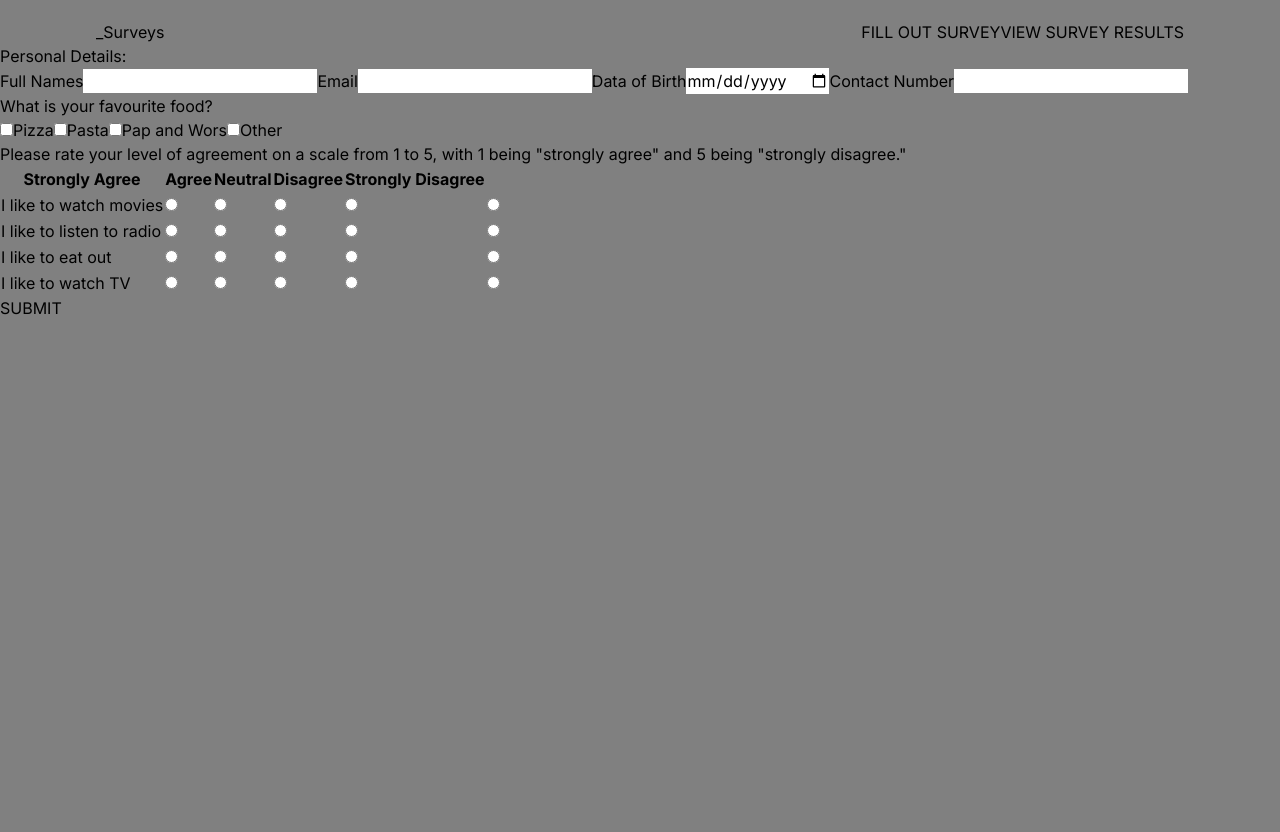
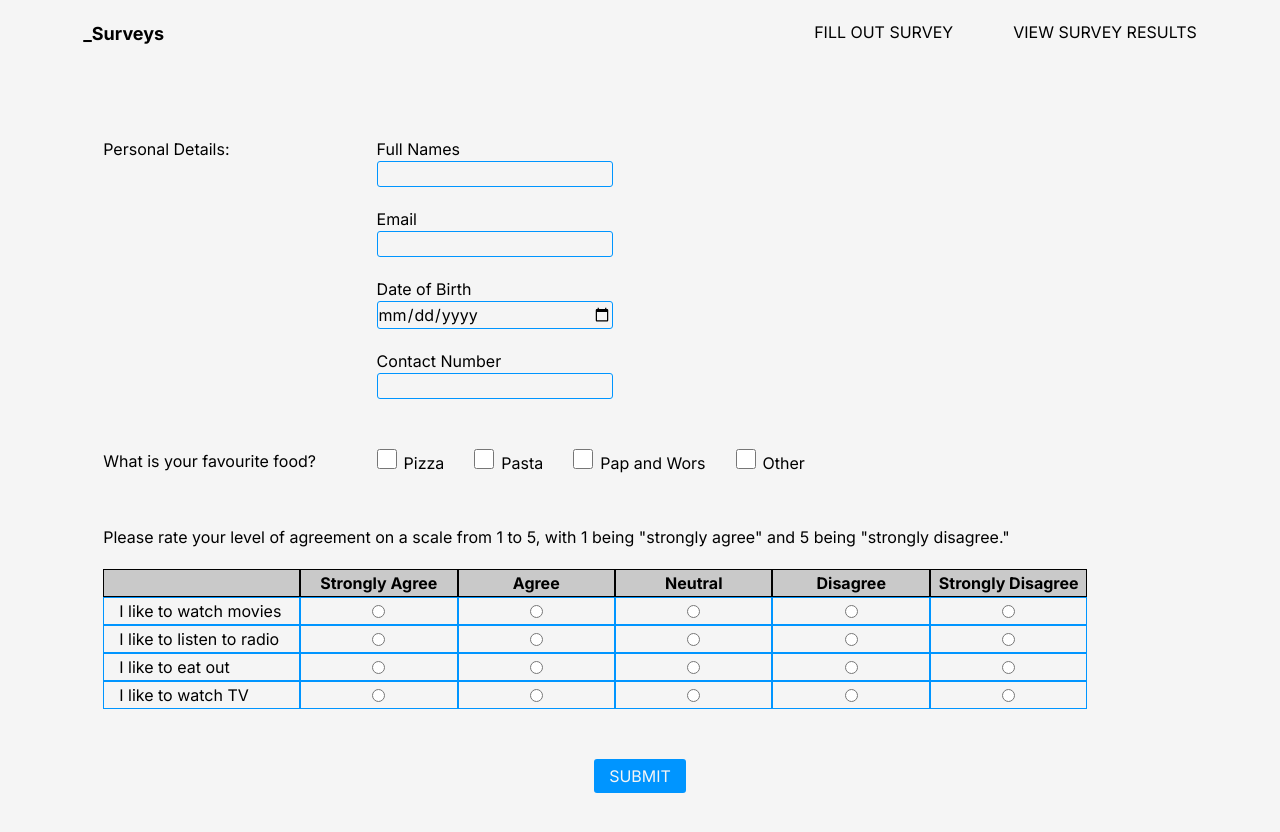
Before and after one commit to thebrain365/surveys-webapp, a Next.js app: page / in a window 1280 px wide. Shown: the top 832 px of the page. Before the commit the page ends 800 px from the top, so only its background shows below. Built offline with nearby package versions, Linux system fonts and the light colour scheme.

Commit message:
Styled the survey form and the survey results page

```diff
--- a/src/app/globals.css
+++ b/src/app/globals.css
@@ -3,13 +3,144 @@
 @tailwind utilities;
 
 body {
-   background-color: grey;
+   width: 87svw;
+   margin: 0 auto;
+   background-color: #f5f5f5;
 }
 
 nav {
-   @apply flex px-24 pt-5;
+   display: flex;
+   margin-bottom: 90px;
+   padding-top: 20px;
+   gap: 60px;
 }
 
 nav h1 {
-   @apply flex-1;
+   flex-grow: 1;
+   font-weight: 700;
+   font-size: large;
 }
+
+form {
+   display: flex;
+   flex-direction: column;
+   gap: 50px;
+}
+
+form section {
+   display: grid;
+   padding-left: 20px;
+   grid-template-columns: 1fr 3fr;
+}
+
+#personal_details div {
+   width: fit-content;
+   display: flex;
+   flex-direction: column;
+   gap: 20px;
+}
+
+#personal_details label {
+   display: flex;
+   flex-direction: column;
+}
+
+#food div {
+   display: flex;
+   gap: 30px;
+}
+
+#ratings {
+   display: flex;
+   flex-direction: column;
+   gap: 20px;
+}
+
+#ratings table {
+   width: 90%;
+   display: grid;
+   grid-template-rows: 1fr 4fr;
+}
+
+#ratings table thead {
+   background-color: #c9c9c9;
+   grid-row: 1 / 2;
+}
+
+#ratings table tbody {
+   grid-row: 2 / 3;
+}
+
+#ratings table td,
+#ratings table th {
+   display: flex;
+   justify-content: center;
+   align-items: center;
+   border: 1px solid #0095ff;
+}
+
+#ratings table th {
+   border: 1px solid black;
+}
+
+#ratings table tr {
+   display: grid;
+   grid-template-columns: 2.5fr repeat(5, 2fr);
+   grid-auto-columns: 1fr;
+}
+
+#ratings table tr .col-1 {
+   grid-column: 1 / 2;
+   justify-content: flex-start;
+   padding-left: 15px;
+}
+
+input[type="text"],
+input[type="date"] {
+   border: 1px solid #0095ff;
+   border-radius: 3px;
+   background-color: #f5f5f5;
+}
+
+button[type="submit"] {
+   background-color: #0095ff;
+   color: #f5f5f5;
+   border-radius: 3px;
+   width: fit-content;
+   margin: 0 auto;
+   margin-bottom: 70px;
+   padding: 5px 15px;
+}
+
+button[type="submit"]:hover {
+   background-color: #0c3552;
+   transform: scale(1.05);
+}
+
+input[type="checkbox"] {
+   width: 20px;
+   height: 20px;
+   margin-right: 7px;
+}
+
+#survey-results h1 {
+   font-size: x-large;
+   font-weight: 600;
+   text-align: center;
+   margin-bottom: 80px;
+}
+
+#survey-results {
+   padding: 0 250px;
+}
+
+#survey-results section {
+   display: grid;
+   grid-template-columns: 4fr 1fr;
+   margin-bottom: 50px;
+}
+
+#survey-results table th,
+#survey-results table td {
+   padding: 5px 0;
+}
--- a/src/app/page.tsx
+++ b/src/app/page.tsx
@@ -3,7 +3,6 @@ import SurveyForm from "@/components/SurveyForm";
 import { submitSurvey } from "@/lib/dbService";
 
 export default async function Home() {
-
    return (
       <main>
          <SurveyForm submitSurvey={submitSurvey} />
--- a/src/app/view-surveys/page.tsx
+++ b/src/app/view-surveys/page.tsx
@@ -21,7 +21,7 @@ export default async function ViewSurveys() {
    });
 
    return (
-      <div>
+      <div id="survey-results">
          <h1>Survey Results</h1>
          <section>
             <table>
--- a/src/components/SurveyForm.tsx
+++ b/src/components/SurveyForm.tsx
@@ -12,7 +12,7 @@ export default function SurveyForm({ submitSurvey }: SurveyFormProp) {
    const { pending } = useFormStatus();
    return (
       <form action={submitSurvey}>
-         <section>
+         <section id="personal_details">
             <p>Personal Details:</p>
             <div>
                <label>
@@ -24,7 +24,7 @@ export default function SurveyForm({ submitSurvey }: SurveyFormProp) {
                   <input type="text" name="email" required />
                </label>
                <label>
-                  <span>Data of Birth</span>
+                  <span>Date of Birth</span>
                   <input type="date" name="dob" required />
                </label>
                <label>
@@ -34,7 +34,7 @@ export default function SurveyForm({ submitSurvey }: SurveyFormProp) {
             </div>
          </section>
 
-         <section>
+         <section id="food">
             <p>What is your favourite food?</p>
             <div>
                <label>
@@ -56,16 +56,17 @@ export default function SurveyForm({ submitSurvey }: SurveyFormProp) {
             </div>
          </section>
 
-         <section>
+         <section id="ratings">
             <p>
                Please rate your level of agreement on a scale from 1 to 5, with
                1 being &quot;strongly agree&quot; and 5 being &quot;strongly
                disagree.&quot;
             </p>
             <div>
-               <table>
+               <table border={1}>
                   <thead>
                      <tr>
+                        <th className="col-1"></th>
                         <th>Strongly Agree</th>
                         <th>Agree</th>
                         <th>Neutral</th>
@@ -75,7 +76,7 @@ export default function SurveyForm({ submitSurvey }: SurveyFormProp) {
                   </thead>
                   <tbody>
                      <tr>
-                        <td>I like to watch movies</td>
+                        <td className="col-1">I like to watch movies</td>
                         <td>
                            <input
                               type="radio"
@@ -118,7 +119,7 @@ export default function SurveyForm({ submitSurvey }: SurveyFormProp) {
                         </td>
                      </tr>
                      <tr>
-                        <td>I like to listen to radio</td>
+                        <td className="col-1">I like to listen to radio</td>
                         <td>
                            <input
                               type="radio"
@@ -161,7 +162,7 @@ export default function SurveyForm({ submitSurvey }: SurveyFormProp) {
                         </td>
                      </tr>
                      <tr>
-                        <td>I like to eat out</td>
+                        <td className="col-1">I like to eat out</td>
                         <td>
                            <input
                               type="radio"
@@ -204,7 +205,7 @@ export default function SurveyForm({ submitSurvey }: SurveyFormProp) {
                         </td>
                      </tr>
                      <tr>
-                        <td>I like to watch TV</td>
+                        <td className="col-1">I like to watch TV</td>
                         <td>
                            <input type="radio" name="tv" value="1" required />
                         </td>
@@ -225,10 +226,7 @@ export default function SurveyForm({ submitSurvey }: SurveyFormProp) {
                </table>
             </div>
          </section>
-         <button type="submit">
-            {!pending && "SUBMIT"}
-            {pending && "SUBMITTING SURVEY"}
-         </button>
+         <button type="submit">SUBMIT</button>
       </form>
    );
 }
```
Also changed, not shown: 1 other file (tests, documents, lock files or other folders).
